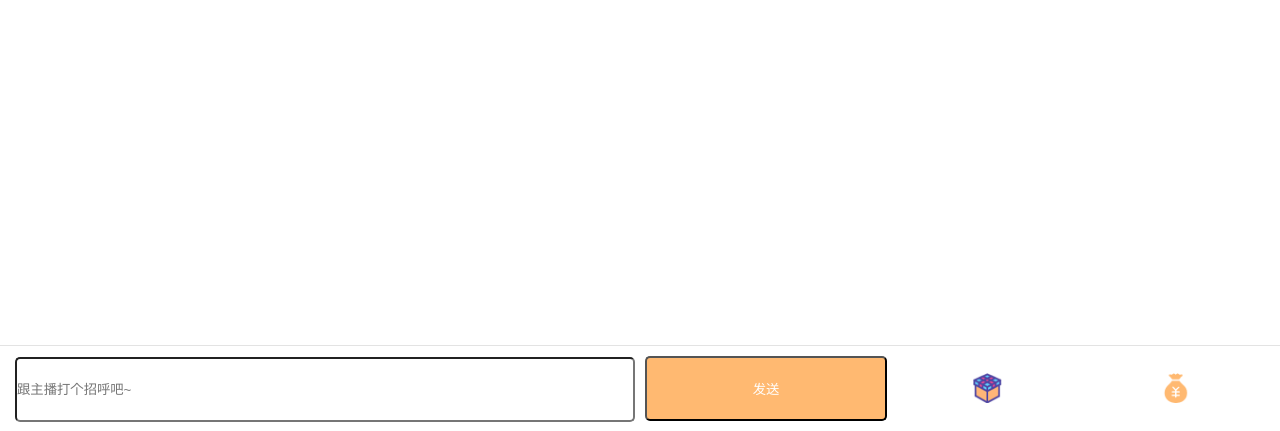
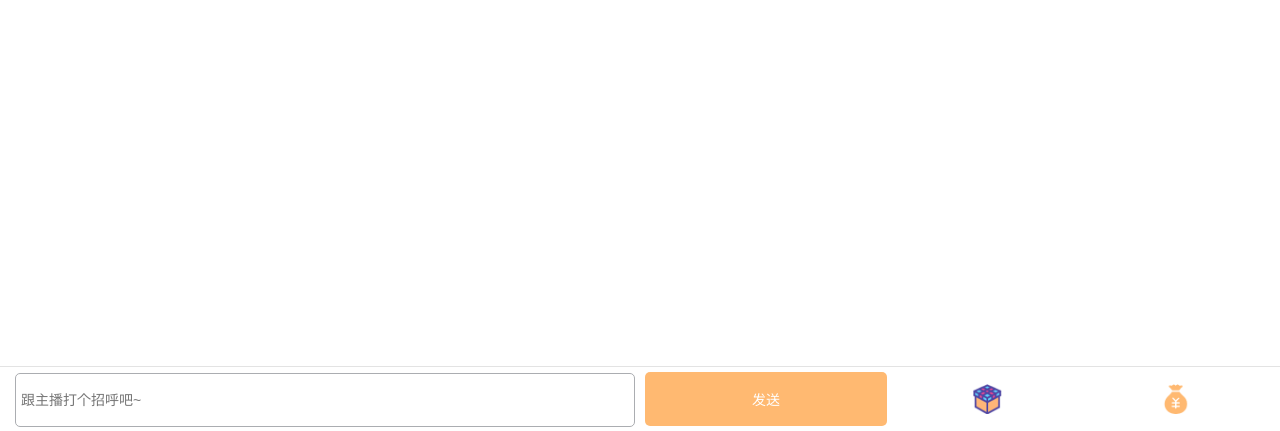
Before and after one commit to frankyao47/LiveBroadcast, a Python web app: template client/templates/show.html in a window 1280 px wide. Shown: the part 369-800 px from the top of the page. Run offline with Jinja, Linux system fonts and the light colour scheme; the template is opened without the code that fills it, so the values that code supplies are empty; some libraries are stand-ins or nearby versions.

Commit message:
发送信息栏界面优化

```diff
--- a/client/static/css/gift.css
+++ b/client/static/css/gift.css
@@ -131,7 +131,7 @@ div.send-gift {
     font-size: 14px;
     height: .693333rem;
     line-height: .693333rem;
-    background-color: #fb631c;
+    background-color: #ffb971;
     color: #fff;
     border-radius: .106667rem;
     border: 0;
--- a/client/static/css/show.css
+++ b/client/static/css/show.css
@@ -41,11 +41,11 @@ div#danmu-panel, div#gift-panel {
 }
 
 div#video-discuss-msg {
-    height: 80%;
+    height: 85%;
 }
 
 div#video-discuss-pane {
-    height: 20%;
+    height: 15%;
 }
 
 /*点赞栏*/
@@ -126,7 +126,7 @@ li.msg-style-chat p {
 
 #video-discuss-form {
     display: table;
-    padding: 10px;
+    padding: 5px 10px;
     height: 100%;
     width: 100%;
 }
@@ -145,6 +145,12 @@ li.msg-style-chat p {
     width: 100%;
     height: 100%;
     border-radius: 5px;
+    font-size: 14px;
+}
+
+#msg-input input {
+    border: solid 1px #abadb1;
+    padding-left: 5px;
 }
 
 #bt-send {
@@ -155,6 +161,7 @@ li.msg-style-chat p {
     background-color: #ffb971;
     color: #fff;
     border-radius: 5px;
+    border: 0px solid #fff;
 }
 
 #bt-gift {
```
